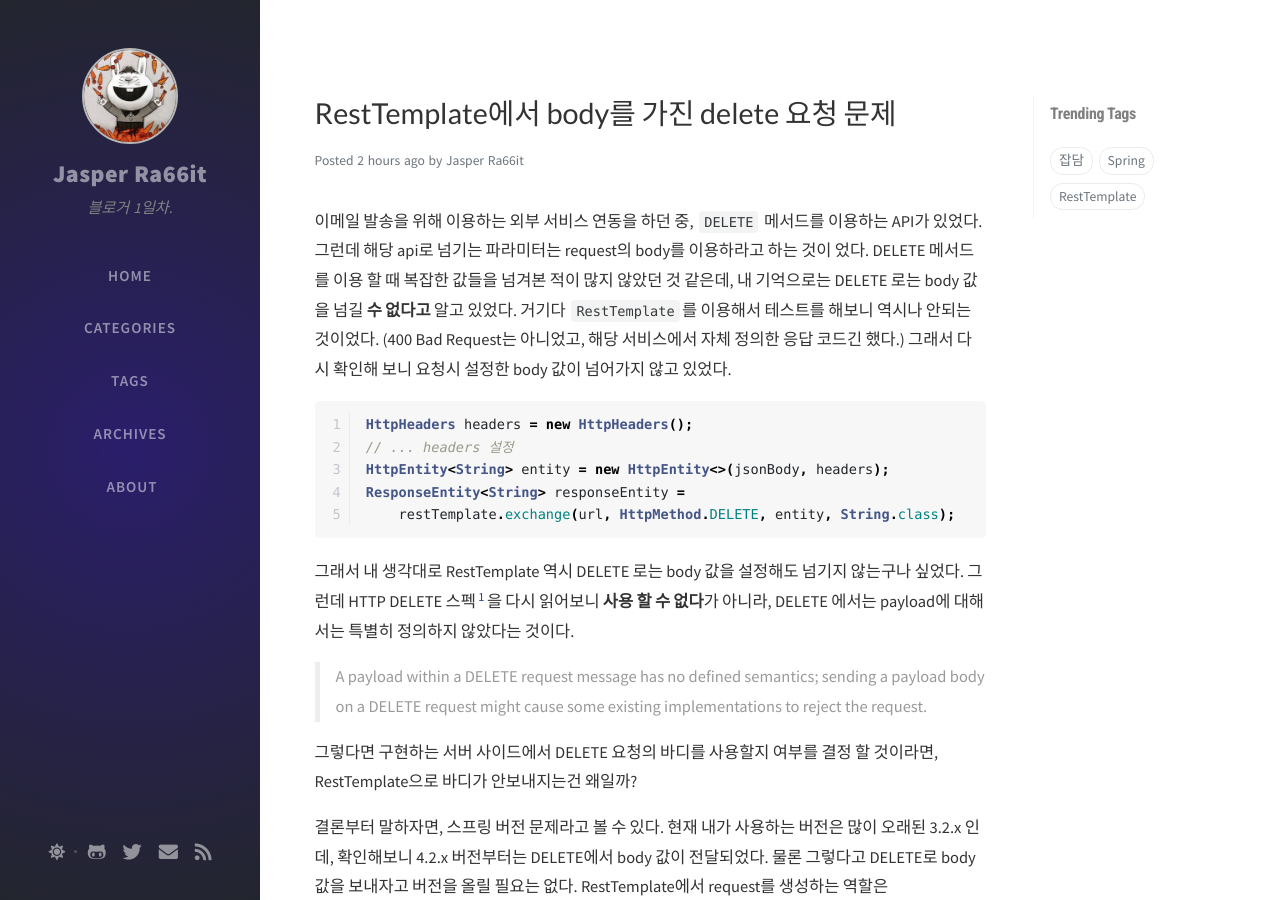
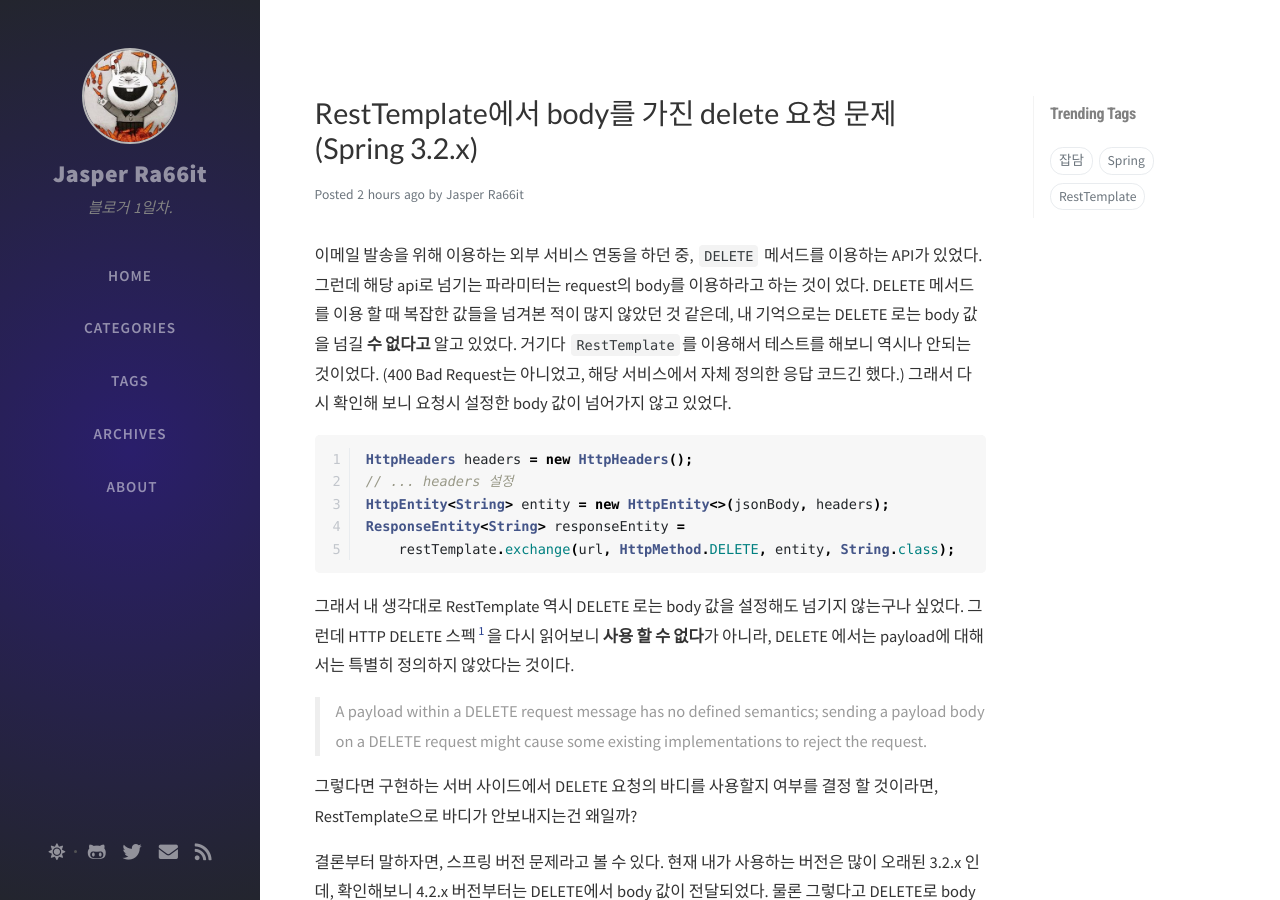
Before and after one commit to jasper-rabbit/jasper-rabbit.github.io, a Jekyll site: the page built from _posts/2020-09-04-resttemplate-delete-with-payload.md, in a window 1280 px wide and 900 px high. Built offline with Jekyll 4.4.1, drawn with Linux system fonts in a browser that asks for light colours; nearby versions of some CDN libraries; comment, search, counter and statistics services are not loaded.

Commit message:
제목 수정

```diff
--- a/_posts/2020-09-04-resttemplate-delete-with-payload.md
+++ b/_posts/2020-09-04-resttemplate-delete-with-payload.md
@@ -1,5 +1,5 @@
 ---
-title: RestTemplate에서 body를 가진 delete 요청 문제
+title: RestTemplate에서 body를 가진 delete 요청 문제 (Spring 3.2.x)
 author: Jasper Ra66it
 date: 2020-09-04 22:36:00 +0900
 categories: [Blogging,Spring]
```
